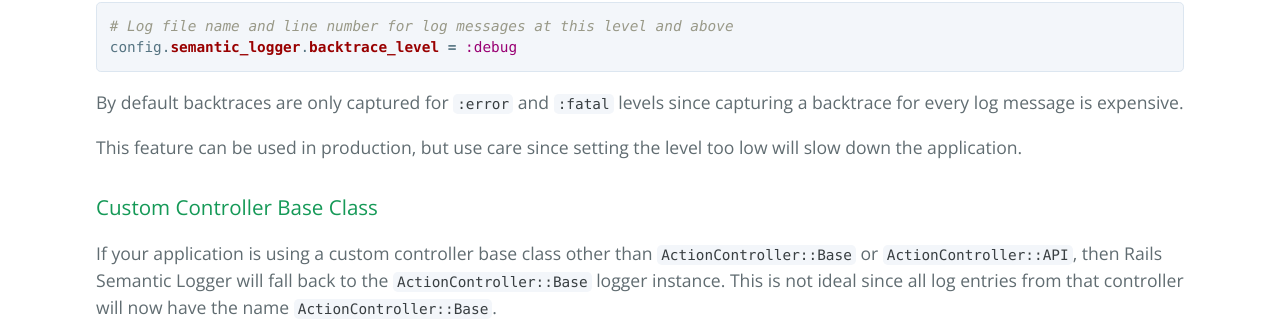
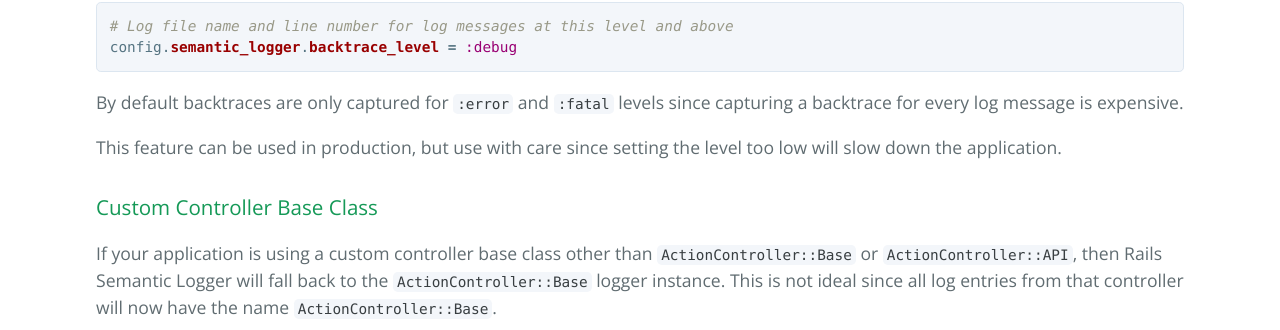
Before and after one commit to reidmorrison/semantic_logger, a Jekyll site: the page built from docs/rails.md, in a window 1280 px wide and 900 px high, scrolled down 9163 px. Shown: the part 125-455 px from the top of the window. Built offline with Jekyll 4.4.1, drawn with Linux system fonts in a browser that asks for light colours; our own code applies the rules of GitHub Pages for plain Markdown files.

Commit message:
Fixes #158 Fix docs

```diff
--- a/docs/rails.md
+++ b/docs/rails.md
@@ -392,7 +392,7 @@ config.semantic_logger.backtrace_level = :debug
 By default backtraces are only captured for `:error` and `:fatal` levels since capturing a backtrace
 for every log message is expensive.
 
-This feature can be used in production, but use care since setting the level too low will slow down the application.
+This feature can be used in production, but use with care since setting the level too low will slow down the application.
 
 ### Custom Controller Base Class
 
```
Also changed, not shown: docs/api.md (+1 -1 lines), docs/filtering.md (+1 -1 lines).
